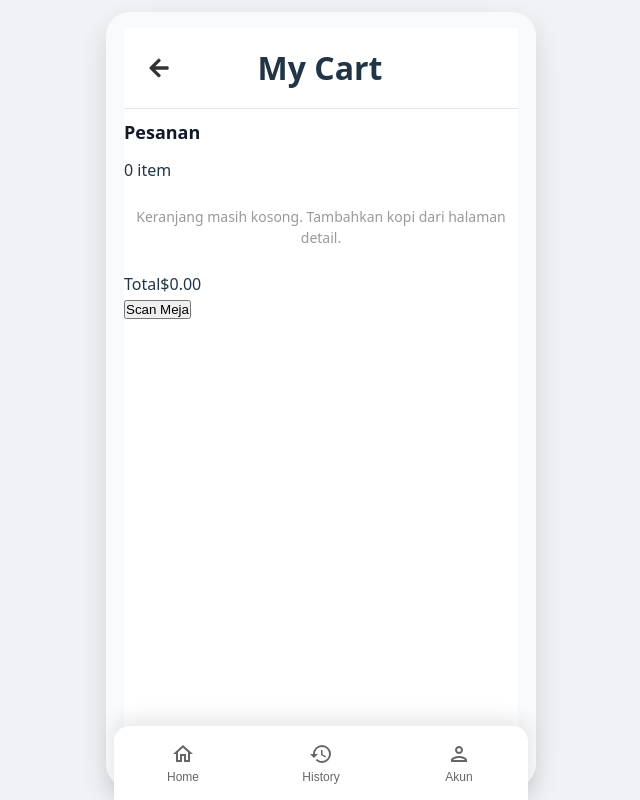
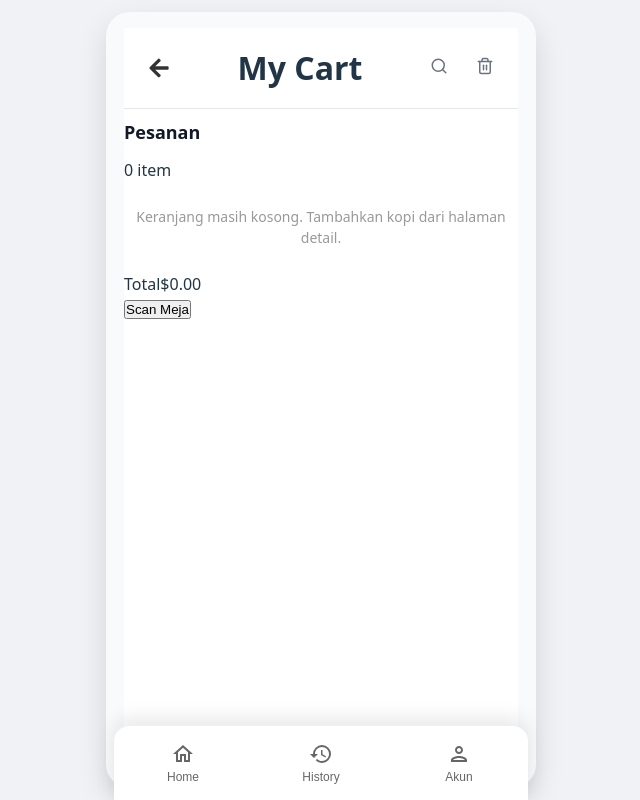
Before and after one commit to Jradip/Coffe-FE, a React (Vite) app: page / in a window 1280 px wide. Both pictures are taken after a click on the button 640 px from the left and 134 px from the top of the page. Shown: the whole page, without its empty margins (319-959 px from the left). Built offline with nearby package versions, Linux system fonts and the light colour scheme.

Commit message:
Perubahan tai

```diff
--- a/src/App.css
+++ b/src/App.css
@@ -1,6 +1,19 @@
+/* ===== GLOBAL (BIAR FRAME FIX & SCROLL CUMA DI .content) ===== */
+html,
+body,
+#root {
+  height: 100%;
+  margin: 0;
+}
+
+body {
+  background: #f0f2f5;
+  overflow: hidden; /* cuma area konten di dalam phone-shell yang boleh scroll */
+}
+
 /* ===== WRAPPER APLIKASI ===== */
 .app-root {
-  min-height: 100vh;
+  height: 100%; /* sebelumnya min-height: 100vh; */
   display: flex;
   justify-content: center;
   align-items: stretch;
@@ -18,8 +31,8 @@
   box-shadow: 0 12px 30px rgba(0, 0, 0, 0.12);
   display: flex;
   flex-direction: column;
-  min-height: calc(100vh - 24px);
-  overflow: hidden;
+  height: 100%;        /* sebelumnya min-height: calc(100vh - 24px); */
+  overflow: hidden;    /* frame tidak scroll, isi di dalamnya yang scroll */
 }
 
 /* ===== HEADER TOKO ===== */
@@ -118,8 +131,8 @@
 .content {
   margin-top: 6px;
   padding-bottom: 16px;
-  flex: 1;
-  overflow-y: auto;
+  flex: 1;            /* isi mengisi ruang sisa antara header dan bottom nav */
+  overflow-y: auto;   /* yang scroll cuma area ini */
 }
 
 .section-title {
@@ -228,6 +241,7 @@
   justify-content: space-between;
   border-radius: 16px 16px 0 0;
   box-shadow: 0 -6px 20px rgba(15, 23, 42, 0.1);
+  flex-shrink: 0;     /* navbar tidak ikut mengecil ketika ruang sempit */
 }
 
 .nav-item {
@@ -391,8 +405,8 @@
   box-shadow: 0 3px 8px rgba(34, 197, 94, 0.4);
 }
 
-
-.back-btn, .wishlist-btn {
+.back-btn,
+.wishlist-btn {
   background: none;
   border: none;
   font-size: 20px;
@@ -424,7 +438,8 @@
   border-bottom: 1px solid #e5e7eb;
 }
 
-.search-btn, .delete-all-btn {
+.search-btn,
+.delete-all-btn {
   background: none;
   border: none;
   font-size: 18px;
@@ -498,7 +513,7 @@
 
   .phone-shell {
     border-radius: 0;
-    min-height: 100vh;
+    height: 100vh; /* sebelumnya min-height: 100vh; */
     max-width: 100%;
   }
 
--- a/src/App.jsx
+++ b/src/App.jsx
@@ -7,13 +7,12 @@ import { FaPlus, FaShoppingCart } from "react-icons/fa";
 import { CiSearch } from "react-icons/ci";
 import { MdOutlineHome, MdHistory, MdOutlinePerson } from "react-icons/md";
 import { GiCoffeeCup } from "react-icons/gi";
+import Cart from "./components/Cart";
+import Account from "./components/Account"; // ⬅️ pakai Account eksternal
 
-import Cart from "./components/Cart";
-import Account from "./components/Account";
-
-// ============== PRODUCT DETAIL (di dalam App) ==============
+// ============== PRODUCT DETAIL ==============
 const ProductDetail = ({ item, onBack, onAddToCart }) => {
-  if (!item) return null;
+  if (!item) return null; // jaga-jaga
 
   return (
     <div className="product-detail-container">
@@ -27,18 +26,19 @@ const ProductDetail = ({ item, onBack, onAddToCart }) => {
 
       <div className="content">
         <div className="product-detail-body">
-          {/* Gambar kopi */}
           <div className="detail-image-wrapper">
-            <img src={kopiImg} alt={item.name} className="detail-image" />
+            <img
+              src={kopiImg}
+              alt={item.name}
+              className="detail-image"
+            />
           </div>
 
-          {/* Nama & deskripsi singkat */}
           <div className="detail-main-info">
             <h2 className="detail-main-title">{item.name}</h2>
             <p className="detail-main-desc">{item.desc}</p>
           </div>
 
-          {/* Info dummy */}
           <div className="detail-meta-grid">
             <div>
               <p className="detail-meta-label">Roast</p>
@@ -58,7 +58,6 @@ const ProductDetail = ({ item, onBack, onAddToCart }) => {
             </div>
           </div>
 
-          {/* Harga + ukuran */}
           <div className="detail-price-row">
             <div>
               <p className="detail-price-label">Harga</p>
@@ -69,7 +68,6 @@ const ProductDetail = ({ item, onBack, onAddToCart }) => {
             <p className="detail-volume">Cup 350 ml</p>
           </div>
 
-          {/* Tombol Add To Cart */}
           <button
             type="button"
             className="detail-add-btn"
@@ -83,7 +81,7 @@ const ProductDetail = ({ item, onBack, onAddToCart }) => {
   );
 };
 
-// ============== DATA DUMMY PRODUK ==============
+// ============== DATA DUMMY ==============
 const items = [
   {
     id: 1,
@@ -111,7 +109,7 @@ const items = [
   },
 ];
 
-// ============== ROOT APP =======================
+// ============== ROOT APP ==============
 function App() {
   const [currentPage, setCurrentPage] = useState("home");
   const [selectedItem, setSelectedItem] = useState(null);
@@ -147,7 +145,7 @@ function App() {
         .map((item) =>
           item.id === id ? { ...item, qty: item.qty + delta } : item
         )
-        .filter((item) => item.qty > 0)
+        .filter((item) => item.qty > 0) // kalau qty 0, auto hilang
     );
   };
 
@@ -156,7 +154,6 @@ function App() {
     setCartItems((prev) => prev.filter((item) => item.id !== id));
   };
 
-  // pilih halaman yang dirender
   const renderPage = () => {
     switch (currentPage) {
       case "productDetail":
@@ -178,10 +175,8 @@ function App() {
           />
         );
       case "account":
-        // ⬅️ ini yang tadi kamu tanya posisinya
         return <Account onBack={() => setCurrentPage("home")} />;
       default:
-        // halaman HOME
         return (
           <>
             <header className="home-header">
@@ -245,7 +240,7 @@ function App() {
                         className="add-btn"
                         aria-label="Tambah ke keranjang"
                         onClick={(e) => {
-                          e.stopPropagation(); // jangan buka detail
+                          e.stopPropagation(); // biar gak buka detail
                           handleAddToCart(item);
                         }}
                       >
--- a/src/components/Cart.jsx
+++ b/src/components/Cart.jsx
@@ -2,6 +2,7 @@
 import React from "react";
 import "./Cart.css";
 import { FaArrowLeft } from "react-icons/fa";
+import { FiSearch, FiTrash2 } from "react-icons/fi";
 import CartView from "./CartView";
 
 function Cart({ items = [], onBack, onIncrement, onDecrement, onRemove }) {
@@ -15,13 +16,19 @@ function Cart({ items = [], onBack, onIncrement, onDecrement, onRemove }) {
     <div className="cart-container">
       {/* HEADER */}
       <header className="cart-header">
-  <button type="button" className="back-btn" onClick={onBack}>
-    <FaArrowLeft />
-  </button>
-  <h1 className="cart-title">My Cart</h1>
-  {/* placeholder kosong biar judul tetap center */}
-  <div className="header-placeholder" />
-</header>
+        <button type="button" className="back-btn" onClick={onBack}>
+          <FaArrowLeft />
+        </button>
+        <h1 className="cart-title">My Cart</h1>
+        <div className="header-actions">
+          <button type="button" className="search-btn">
+            <FiSearch />
+          </button>
+          <button type="button" className="delete-all-btn">
+            <FiTrash2 />
+          </button>
+        </div>
+      </header>
 
       {/* LIST ITEM */}
       <section className="cart-items-section">
```
